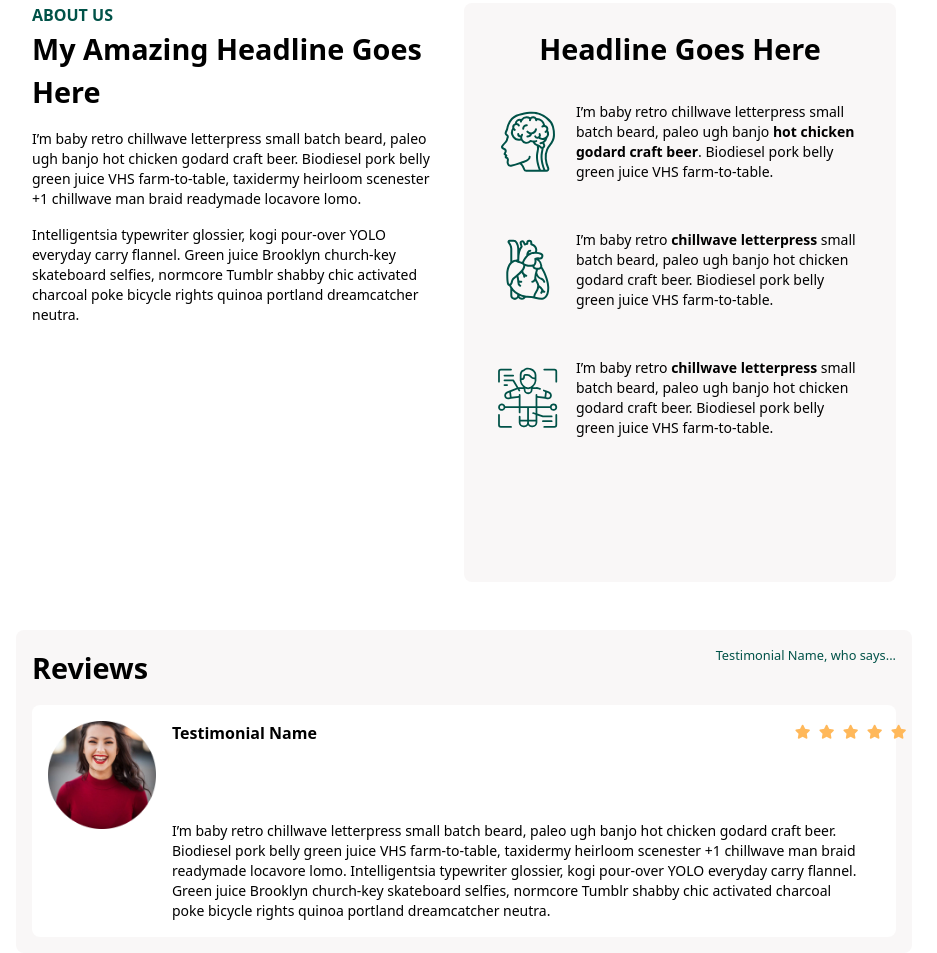
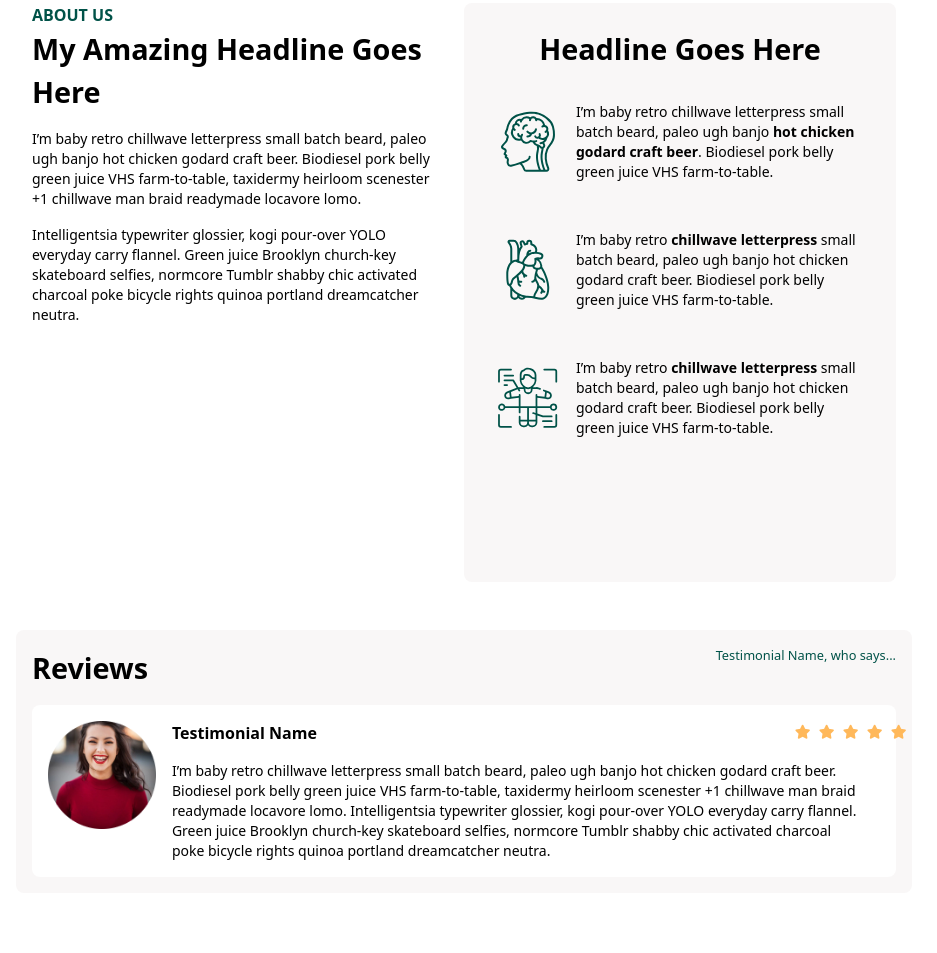
Before and after one commit to ninoxander/Tech_Interview, a plain HTML site: page index.html in a window 1280 px wide. Shown: the part 912-1865 px from the top of the page, without its empty margins (176-1113 px from the left). After the commit the page ends 1805 px from the top, so only its background shows below. Drawn offline with nearby package versions, Linux system fonts and the light colour scheme.

Commit message:
Testimonial

```diff
--- a/index.html
+++ b/index.html
@@ -191,8 +191,8 @@
                     <div>
                         <img src="public/testimonial.png" alt="">
                     </div>
-                    <div class="w-full grid grid-rows-2">
-                        <div class="grid grid-cols-2 pl-4 pr-4">
+                    <div class="w-full grid grid-flow-row auto-rows-max">
+                        <div class="grid grid-cols-2 pl-4 pr-4 pb-4">
                             <div>
                                 <p class="font-bold">
                                     Testimonial Name
```
